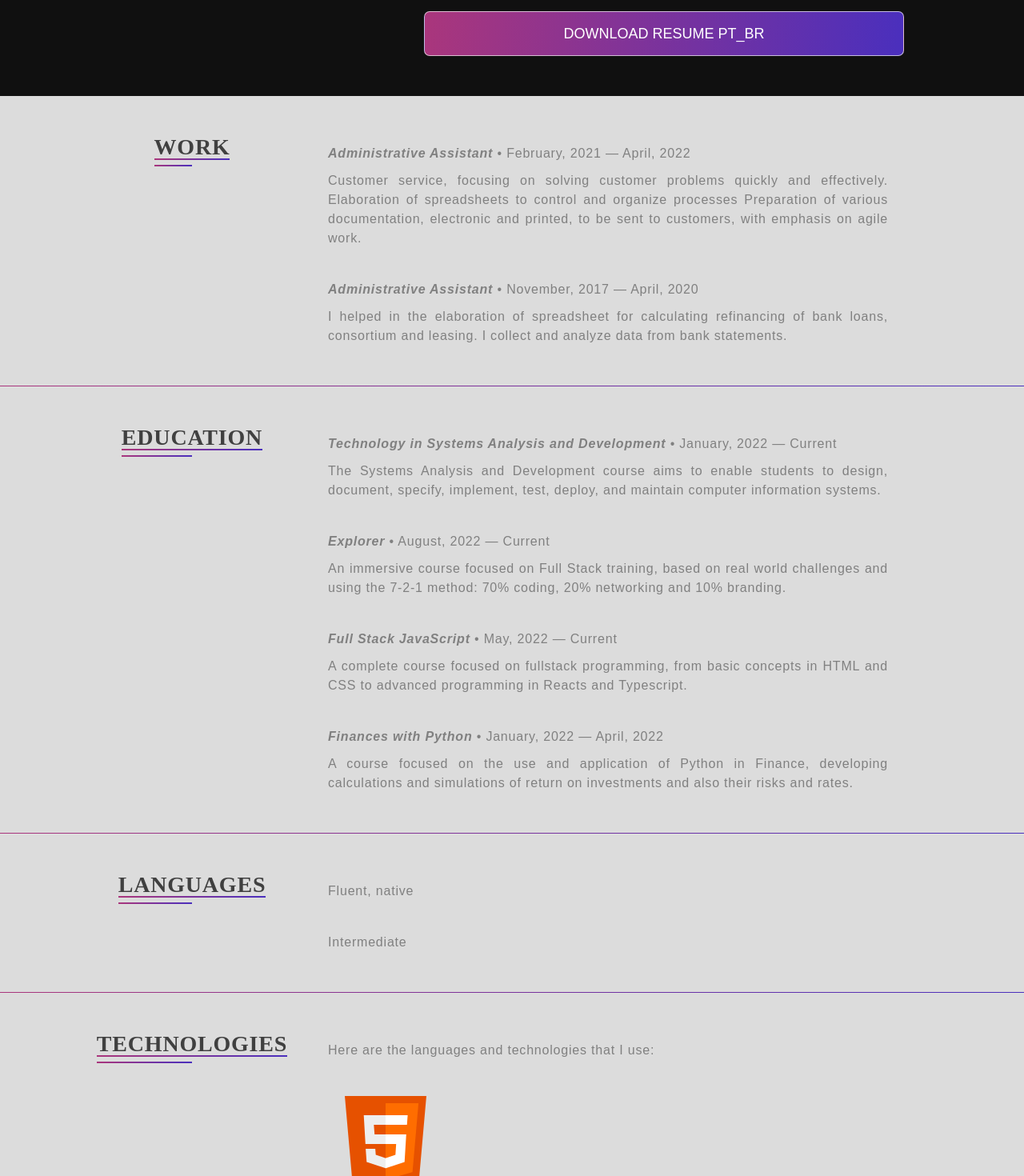
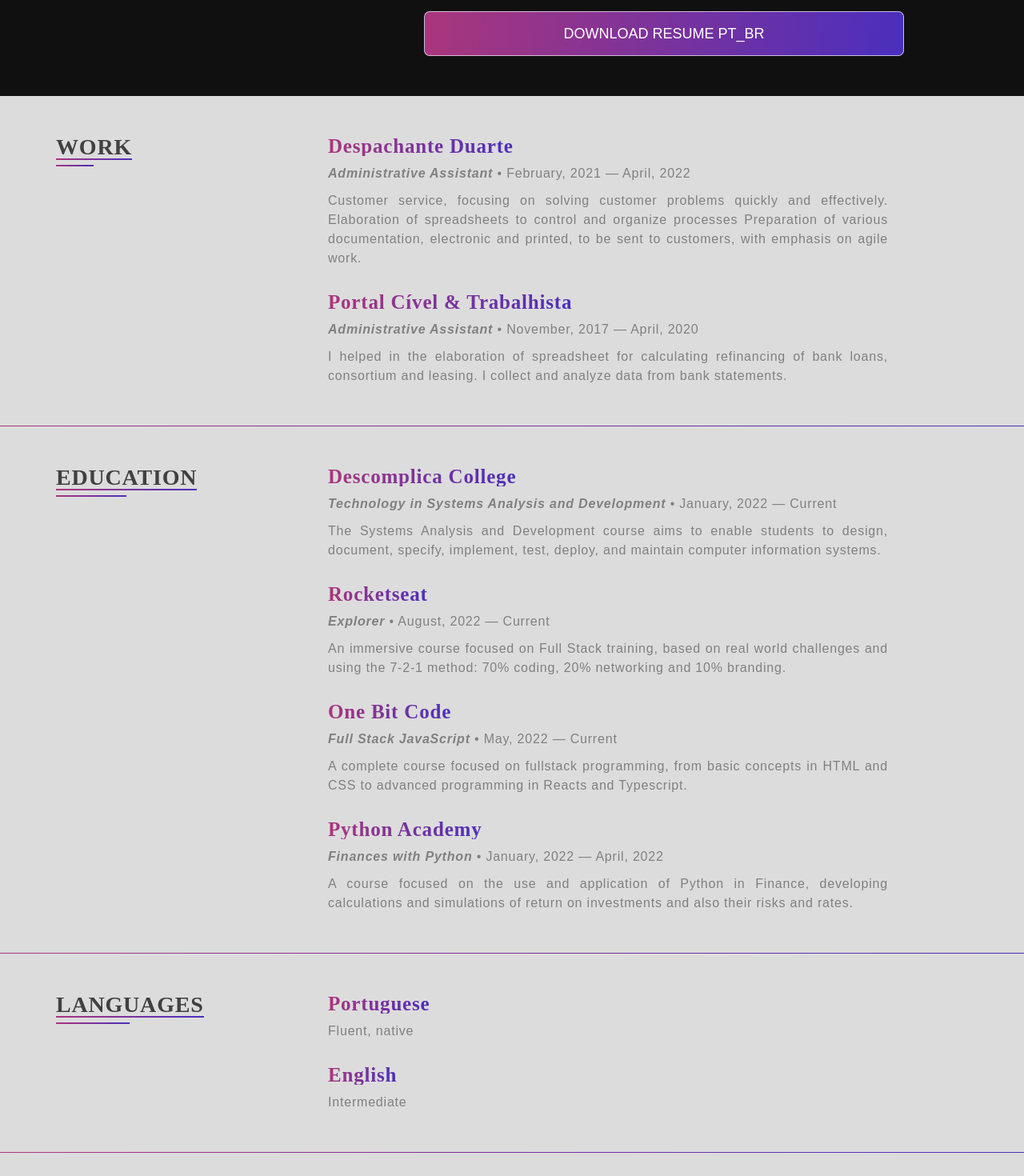
Before and after one commit to JoaoKshesek/portfolio_react, a React (Vite) app: page / in a window 1280 px wide. Shown: the part 1330-2800 px from the top of the page at 80% size. Built offline with nearby package versions, Linux system fonts and the light colour scheme.

Commit message:
Update Resume MediaQuery

```diff
--- a/src/components/Section/styles.js
+++ b/src/components/Section/styles.js
@@ -89,7 +89,7 @@
 export const Teste = styled.div`
         display: flex;
         width: 100%;
-        justify-content: center;
+        justify-content: flex-start;
 
         @media ${device.laptop} {
             width: 340px;
--- a/src/pages/Resume/index.jsx
+++ b/src/pages/Resume/index.jsx
@@ -11,19 +11,21 @@
 import { Section } from "../../components/Section"
 import { ResumeItem } from "../../components/ResumeItem"
 
-import { Container } from "./styles";
+import { Container, Technologies, TechItem } from "./styles";
 
 export function Resume(){
     const {t} = useTranslation();
     return(
         <Container>
             <Section title={t('resume_work')}>
-                <ResumeItem title={t('resume_job2_company')}>
+                <ResumeItem>
+                    <a href="http://www.despachanteduarte.com.br/" target="_blank"><h3>{t('resume_job2_company')}</h3></a>
                     <p><span>{t('resume_job2_occupation')}</span> • {t('resume_job2_date')}</p>
                     <p>{t('resume_job2_details')}</p>
                 </ResumeItem>
 
                 <ResumeItem title={t('resume_job1_company')}>
+                    <a href="https://portalciveltrabalhista.com.br/" target="_blank"><h3>{t('resume_job1_company')}</h3></a>
                     <p><span>{t('resume_job1_occupation')}</span> • {t('resume_job1_date')}</p>
                     <p>{t('resume_job1_details')}</p>
                 </ResumeItem>
@@ -32,22 +34,26 @@
             <hr />
 
             <Section title={t('resume_education')}>
-                <ResumeItem title={t('resume_college_title')}>
+                <ResumeItem>
+                    <a href="https://descomplica.com.br/faculdade/" target="_blank"><h3>{t('resume_college_title')}</h3></a>
                     <p><span>{t('resume_college_course')}</span> • {t('resume_college_date')}</p>
                     <p>{t('resume_college_details')}</p>
                 </ResumeItem>
 
-                <ResumeItem title={t('resume_course3_company')}>
+                <ResumeItem>
+                    <a href="https://www.rocketseat.com.br/" target="_blank"><h3>{t('resume_course3_company')}</h3></a>
                     <p><span>{t('resume_course3_title')}</span> • {t('resume_course3_date')}</p>
                     <p>{t('resume_course3_details')}</p>
                 </ResumeItem>
 
-                <ResumeItem title={t('resume_course2_company')}>
+                <ResumeItem>
+                    <a href="https://onebitcode.com/" target="_blank"><h3>{t('resume_course2_company')}</h3></a>
                     <p><span>{t('resume_course2_title')}</span> • {t('resume_course2_date')}</p>
                     <p>{t('resume_course2_details')}</p>
                 </ResumeItem>
 
-                <ResumeItem title={t('resume_course1_company')}>
+                <ResumeItem>
+                    <a href="https://pythonacademy.com.br/" target="_blank"><h3>{t('resume_course1_company')}</h3></a>
                     <p><span>{t('resume_course1_title')}</span> • {t('resume_course1_date')}</p>
                     <p>{t('resume_course1_details')}</p>
                 </ResumeItem>
@@ -56,11 +62,13 @@
             <hr />
 
             <Section title={t('resume_language')}>
-                <ResumeItem title={t('resume_portuguese')}>
+                <ResumeItem>
+                    <h3>{t('resume_portuguese')}</h3>
                     <p>{t('resume_portuguese_details')}</p>
                 </ResumeItem>
 
-                <ResumeItem title={t('resume_english')}>
+                <ResumeItem>
+                    <h3>{t('resume_english')}</h3>
                     <p>{t('resume_english_details')}</p>
                 </ResumeItem>
             </Section>
@@ -69,38 +77,59 @@
 
             <Section title={t('resume_technologies')}>
                 <p>{t('resume_technologies_description')}</p>
+            </Section>
 
+            <Technologies>
+
+                <TechItem>
                     <img src={html} alt="HTML 5 Logo" />
-                <ResumeItem title="HTML 5" >
+                    <ResumeItem>
+                        <h3>HTML 5</h3>
                         <p>{t('resume_technologies_html')}</p>
                     </ResumeItem>
+                </TechItem>
 
+                <TechItem>
                     <img src={css} alt="CSS 3 Logo" />
-                <ResumeItem title="CSS 3">
+                    <ResumeItem>
+                        <h3>CSS 3</h3>
                         <p>{t('resume_technologies_css')}</p>
                     </ResumeItem>
+                </TechItem>
 
+                <TechItem>
                     <img src={javascript} alt="JavaScript Logo" />
-                <ResumeItem title="JavaScript">
+                    <ResumeItem>
+                        <h3>JavaScript</h3>
                         <p>{t('resume_technologies_javascript')}</p>
                     </ResumeItem>
+                </TechItem>
 
+                <TechItem>
                     <img src={react} alt="ReactJS Logo" />
-                <ResumeItem title="ReactJS">
+                    <ResumeItem>
+                        <h3>ReactJS</h3>
                         <p>{t('resume_technologies_react')}</p>
                     </ResumeItem>
+                </TechItem>
 
+                <TechItem>
                     <img src={node} alt="NodeJS Logo" />
-                <ResumeItem title="NodeJS">
+                    <ResumeItem>
+                        <h3>NodeJS</h3>
                         <p>{t('resume_technologies_nodejs')}</p>
                     </ResumeItem>
+                </TechItem>
 
+                <TechItem>
                     <img src={git} alt="Git Logo" />
-                <ResumeItem title="Git">
+                    <ResumeItem>
+                        <h3>Git</h3>
                         <p>{t('resume_technologies_git')}</p>
                     </ResumeItem>
+                </TechItem>
+            </Technologies>
 
-            </Section>
 
             <hr />
         </Container>
--- a/src/pages/Resume/styles.js
+++ b/src/pages/Resume/styles.js
@@ -7,4 +7,27 @@
             width: 100%;
             border: none;
         }
+
  `;
+
+
+export const Technologies = styled.div`
+    width: 100%;
+    background: ${({ theme }) => theme.COLORS.BACKGROUND_100};
+    display: flex;
+    align-items: flex-start;
+    justify-content: center;
+    flex-wrap: wrap;
+    gap: 50px;
+    padding-bottom: 50px;
+
+`;
+
+export const TechItem = styled.div`
+
+    width: 200px;
+    display: flex;
+    align-items: center;
+    justify-content: center;
+    flex-direction: column;
+`;
```
Lines whose indentation alone changed are shown as unchanged.
